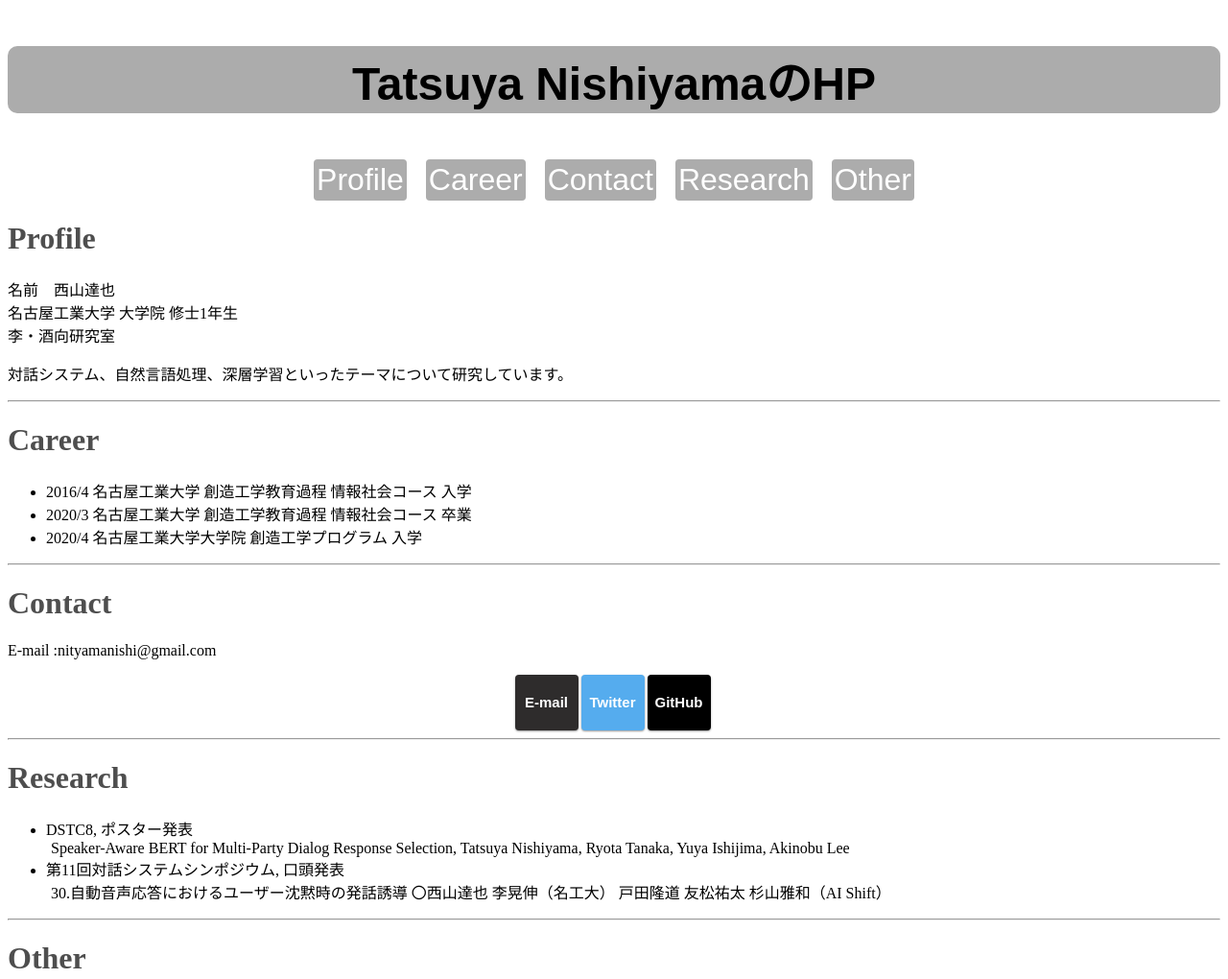
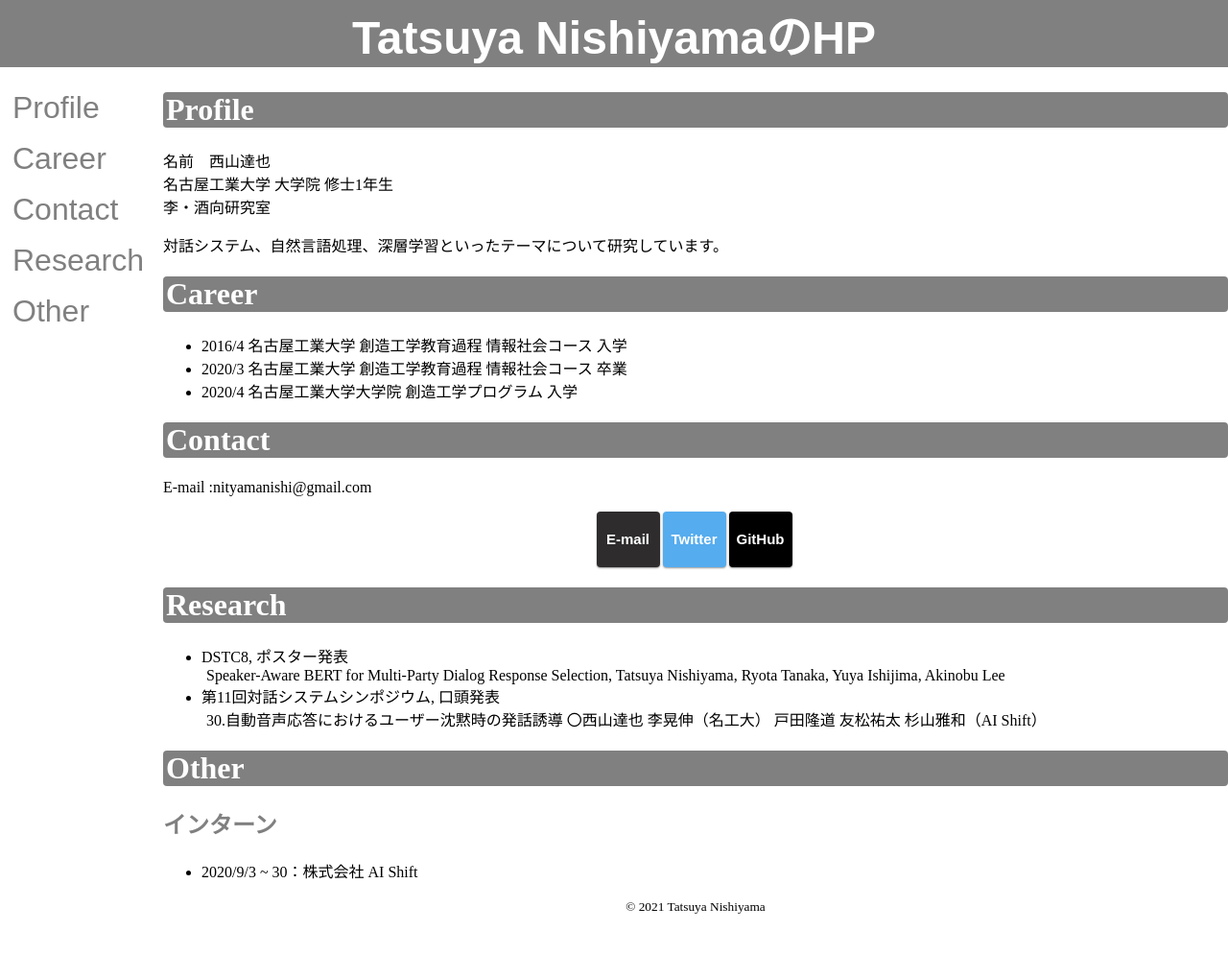
Before and after one commit to ntatsuyag/my_homepage, a plain HTML site: page index.html in a window 1280 px wide. Shown: the top 1020 px of the page at 96% size. After the commit the page ends 953 px from the top, so only its background shows below. Drawn offline with Linux system fonts and the light colour scheme.

Commit message:
サイドバーデザインへ変更

```diff
--- a/index.html
+++ b/index.html
@@ -7,12 +7,24 @@
     <link rel="stylesheet" href="style.css">
 </head>
 <body>
-    <header class="header">
+    <header>
         <p>Tatsuya NishiyamaのHP</p>
     </header>
+    <div class="side_main">
+        <aside>
+            <nav>
+                <ul class="side_links">
+                    <li><a href="#Profile"><div>Profile</div></a></li>
+                    <li><a href="#Career"><div>Career</div></a></li>
+                    <li><a href="#Contact"><div>Contact</div></a></li>
+                    <li><a href="#Research"><div>Research</div></a></li>
+                    <li><a href="#Other"><div>Other</div></a></li>
+                </ul>
+            </nav>
+        </aside>
 
         <main>
-        <nav>
+            <!-- <nav>
                 <ul class="in_links">
                     <li><a href="#Profile"><div>Profile</div></a></li>
                     <li><a href="#Career"><div>Career</div></a></li>
@@ -20,33 +32,30 @@
                     <li><a href="#Research"><div>Research</div></a></li>
                     <li><a href="#Other"><div>Other</div></a></li>
                 </ul>
-        </nav>
+            </nav> -->
 
-        <h1 class="Profile">Profile</h1>
+            <h1 id="Profile">Profile</h1>
             <div>名前　西山達也</div>
             <div>名古屋工業大学 大学院 修士1年生</div>
             <a href="https://www.slp.nitech.ac.jp/"><div>李・酒向研究室</div></a>
             <p>対話システム、自然言語処理、深層学習といったテーマについて研究しています。</p>
-        <hr>
 
-        <h1 class="Career">Career</h1>
+            <h1 id="Career">Career</h1>
                 <ul>
                     <li>2016/4 名古屋工業大学 創造工学教育過程 情報社会コース 入学</li>
                     <li>2020/3 名古屋工業大学 創造工学教育過程 情報社会コース 卒業</li>
                     <li>2020/4 名古屋工業大学大学院 創造工学プログラム 入学</li>
                 </ul>
-        <hr>
 
-        <h1 class="Contact">Contact</h1>
+            <h1 id="Contact">Contact</h1>
             <p>E-mail :nityamanishi@gmail.com</p>
             <nl class="buttoms">
                 <li><a class="follow_buttom mail" href="mailto:nityamanishi@gmail.com"><div>E-mail</div></a></li>
                 <li><a class="follow_buttom twitter" href="https://twitter.com/yama_nisshii"><div>Twitter</div></a></li>
                 <li><a class="follow_buttom github" href="https://github.com/ntatsuyag"><div>GitHub</div></a></li>
             </nl>
-        <hr>
 
-        <h1 class="Research">Research</h1>
+            <h1 id="Research">Research</h1>
             <ul>
                 <li>
                     <div>DSTC8, ポスター発表</div>
@@ -57,18 +66,18 @@
                 <div style="margin-left: 5px;">30.自動音声応答におけるユーザー沈黙時の発話誘導 〇西山達也 李晃伸（名工大） 戸田隆道 友松祐太 杉山雅和（AI Shift）</div>
                 </li>
             </ul>
-        <hr>
-        <h1 class="Other">Other</h1>
+            <h1 id="Other">Other</h1>
                 <h2>インターン</h2>
                 <ul>
                     <li>2020/9/3 ~ 30：株式会社 AI Shift</li>
                 </ul>
-        <hr>
-
-    </main>
 
             <footer>
                 <small>©︎ 2021 Tatsuya Nishiyama</small>
             </footer>
+
+        </main>
+    </div>
+
 </body>
 </html>
--- a/style.css
+++ b/style.css
@@ -1,12 +1,61 @@
-.header p{
-    color: black;
+body{
+    margin: 0;
+    padding: 0;
+}
+
+header p{
+    color: white;
     font-weight: bold;
-    font-size: 3rem; /*文字サイズ3倍*/
+    font-size: 3rem;
     font-family: sans-serif;
     width: 100%;
     text-align: center;
-    background-color: rgb(172, 172, 172);
-    border-radius: 10px;
+    background-color: gray;
+    margin-top: 0;
+    margin-bottom: 5px;
+}
+
+.side_main{
+    margin: 0;
+    display: flex;
+    min-height: 100vh;
+}
+
+/* サイドバー */
+aside{
+    flex: 1;
+    min-width: 170px;
+}
+aside ul{
+    list-style-type: none;
+    padding: 0;
+}
+
+aside li{
+    text-decoration: none;
+    border-radius:4px;
+    margin-right: 10px;
+    margin-left: 10px;
+    margin-bottom: 10px;
+    padding: 3px 3px 3px 3px;
+}
+aside div{
+    font-family:'Arial',sans-serif;
+    color: gray;
+    font-size: 2rem;
+}
+aside li:hover{
+    background:rgba(128, 128, 128, 0.65);
+
+}
+aside div:hover{
+    color: white;
+    text-decoration: underline;
+}
+
+
+main{
+    flex: 9;
 }
 
 /* bodyのリンク */
@@ -18,15 +67,22 @@ body a:hover{
     text-decoration: underline;
 }
 
-main h1,h2{
-    color:rgb(78, 78, 78);
+main h1{
+    color: white;
+    border-radius:4px;
+    background:gray;
+    padding-left: 3px;
+}
+main h2{
+    color:gray;
 }
 
+
 /* ページ内リンク */
-.in_links{
+/* .in_links{
     list-style-type: none;
     display: flex;
-    justify-content: center; /* 中央寄せ */
+    justify-content: center;
     padding-left: 0;
 }
 .in_links li{
@@ -48,7 +104,7 @@ main h1,h2{
 }
 .in_links div:hover{
     text-decoration: underline;
-}
+} */
 
 /* ボタン全体 */
 .buttoms{
```
Lines whose indentation alone changed are shown as unchanged.
